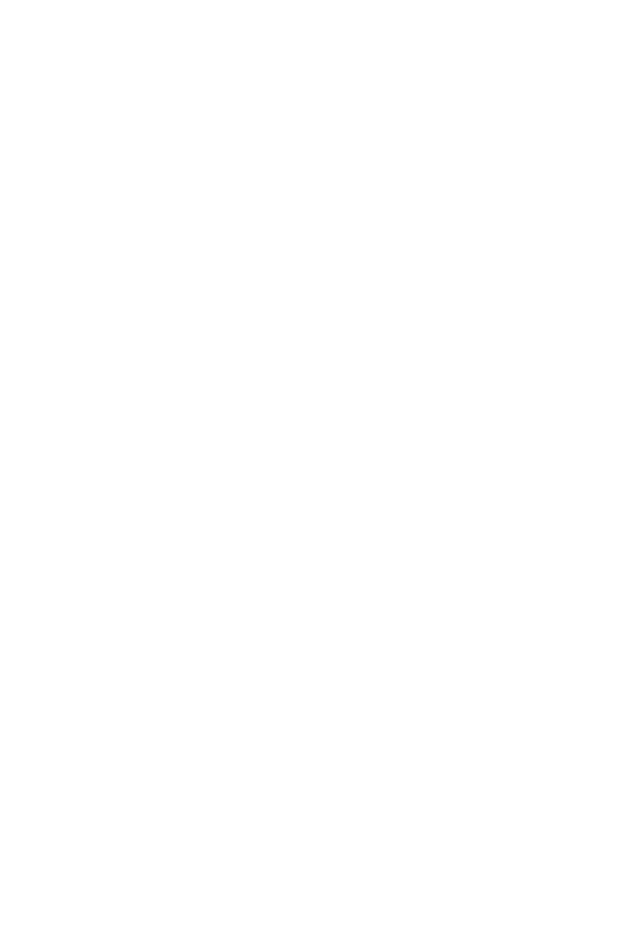
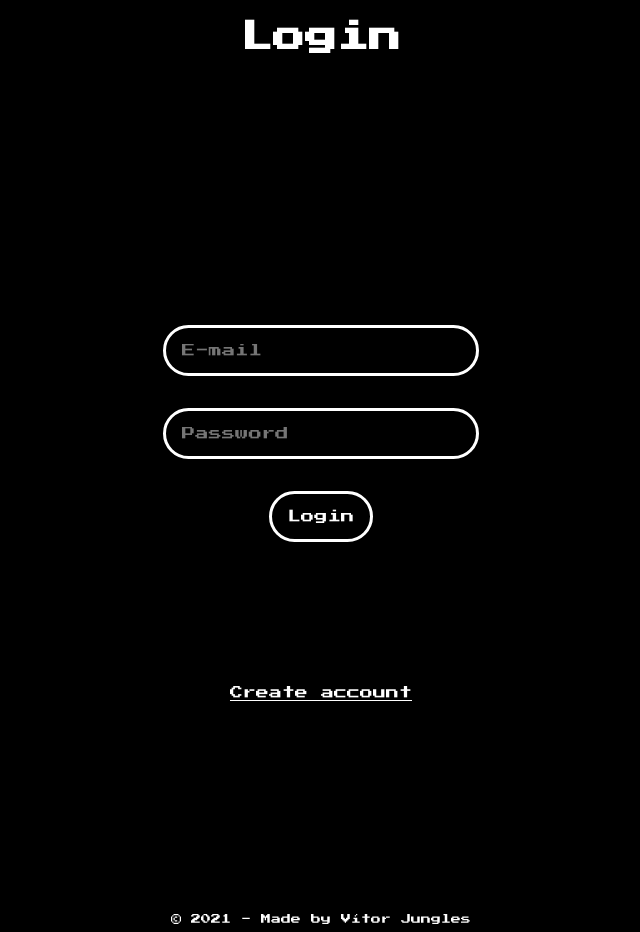
Before and after one commit to vitorjungles/login-screen, a plain HTML site: page index.html in a window 1280 px wide. Shown: the whole page, without its empty margins (319-959 px from the left). Before the commit the page ends 800 px from the top, so only its background shows below. Drawn offline with Linux system fonts and the light colour scheme.

Commit message:
Project inicialized

```diff
--- a/index.html
+++ b/index.html
@@ -5,14 +5,31 @@
   <meta http-equiv="X-UA-Compatible" content="IE=edge">
   <meta name="viewport" content="width=device-width, initial-scale=1.0">
   <link rel="stylesheet" href="styles/style.css">
+  <link rel="preconnect" href="https://fonts.gstatic.com">
+  <link href="https://fonts.googleapis.com/css2?family=Press+Start+2P&display=swap" rel="stylesheet">
   <title>Login</title>
 </head>
 <body>
+  <header>
+    <h1>Login</h1>
+  </header>
   <main>
-
+    <section id="input-section">
+      <div class="box">
+        <form>
+          <input type="email" id="e-mail" placeholder="E-mail" spellcheck="false" autocorrect="off" autocapitalize="off">
+          <br>
+          <input type="password" id="password" placeholder="Password">
+          <br>
+          <input type="button" id="validate" value="Login">
+        </form>
+      </div>
+      <p id="create">Create account</p>
+    </section>
   </main>
   <footer>
-
+    <span id="copyright">&copy;</span> - Made by Vítor Jungles
   </footer>
+  <script src="js/index.js"></script>
 </body>
 </html>
--- a/js/index.js
+++ b/js/index.js
@@ -1,2 +1,6 @@
 var year = document.createElement("span");
 year.textContent = ` ${new Date().getFullYear()}`;
+document.querySelector("#copyright").after(year);
+
+var Create = document.querySelector("#create");
+var Validate = document.querySelector("#validate");
--- a/styles/style.css
+++ b/styles/style.css
@@ -0,0 +1,67 @@
+* {
+  text-align: center;
+  background-color: black;
+  color: white;
+  font-family: 'Press Start 2P', cursive;
+}
+
+body {
+  min-width: 350px;
+}
+
+.box {
+  margin: 16rem 0 8rem 0;
+}
+
+#input-section p {
+  font-size: small;
+}
+
+#input-section p {
+  user-select: none;
+  font-size: small;
+  text-decoration: underline;
+}
+
+#input-section p:hover {
+  color: gray;
+  cursor: pointer;
+}
+
+input {
+  border-color: rgb(0, 0, 0);
+  outline: none;
+  padding: 1rem;
+  border: solid;
+  border-radius: 12rem;
+  border-color: white;
+  color: white;
+  margin: 1rem 0 1rem 0;
+  text-align: start;
+}
+
+#validate:hover {
+  cursor: pointer;
+  background: white;
+  color: black;
+}
+
+footer {
+  margin: auto;
+  margin-top: 17%;
+  font-size: x-small;
+}
+
+@media screen and (max-width: 300px) and (max-height: 700px) {
+  .box {
+    margin-top: 10rem;
+  }
+
+  #e-mail, #password {
+    width: 14rem;
+  }
+
+  footer {
+    font-size: 0.5rem;
+  }
+}
```
